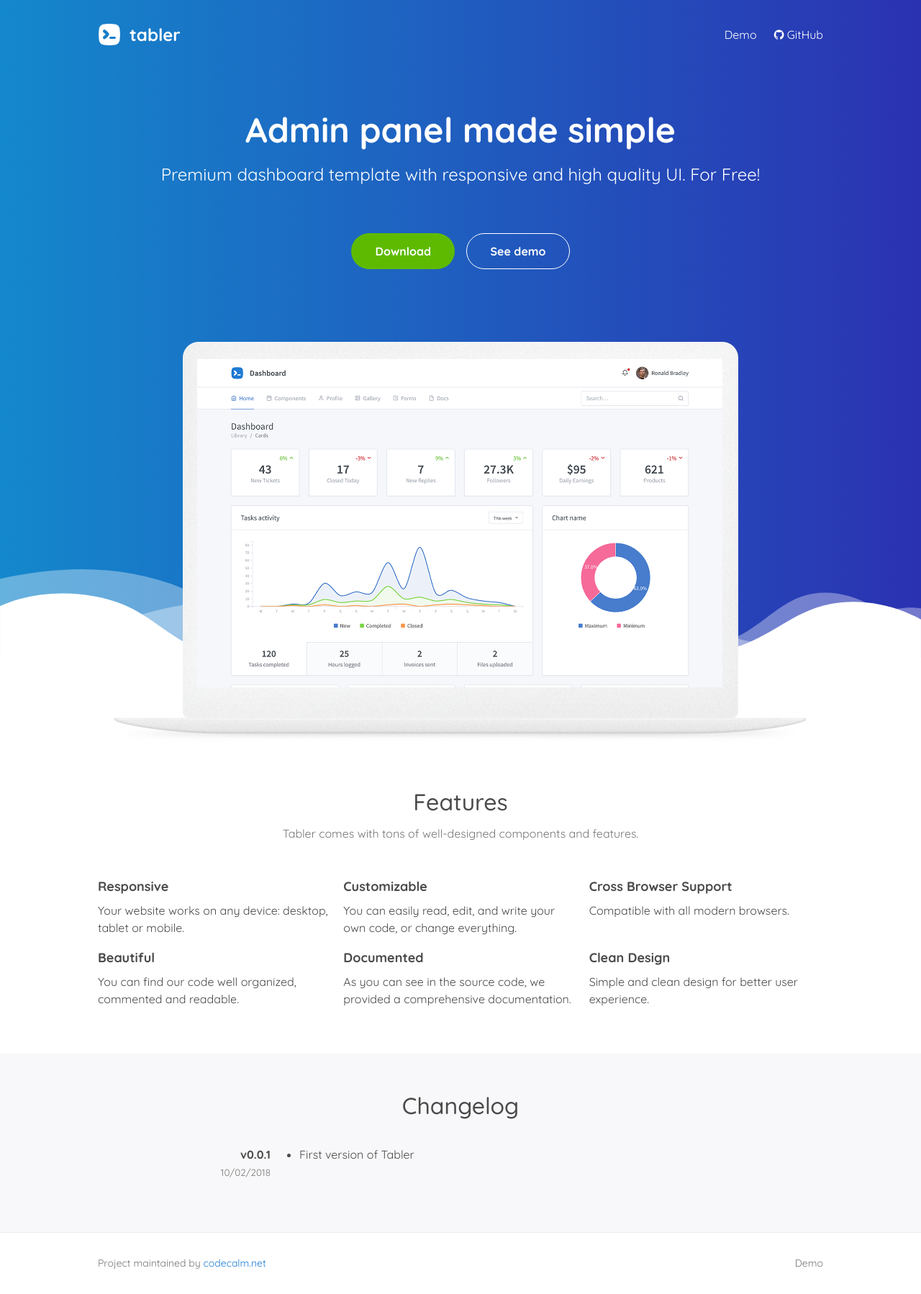
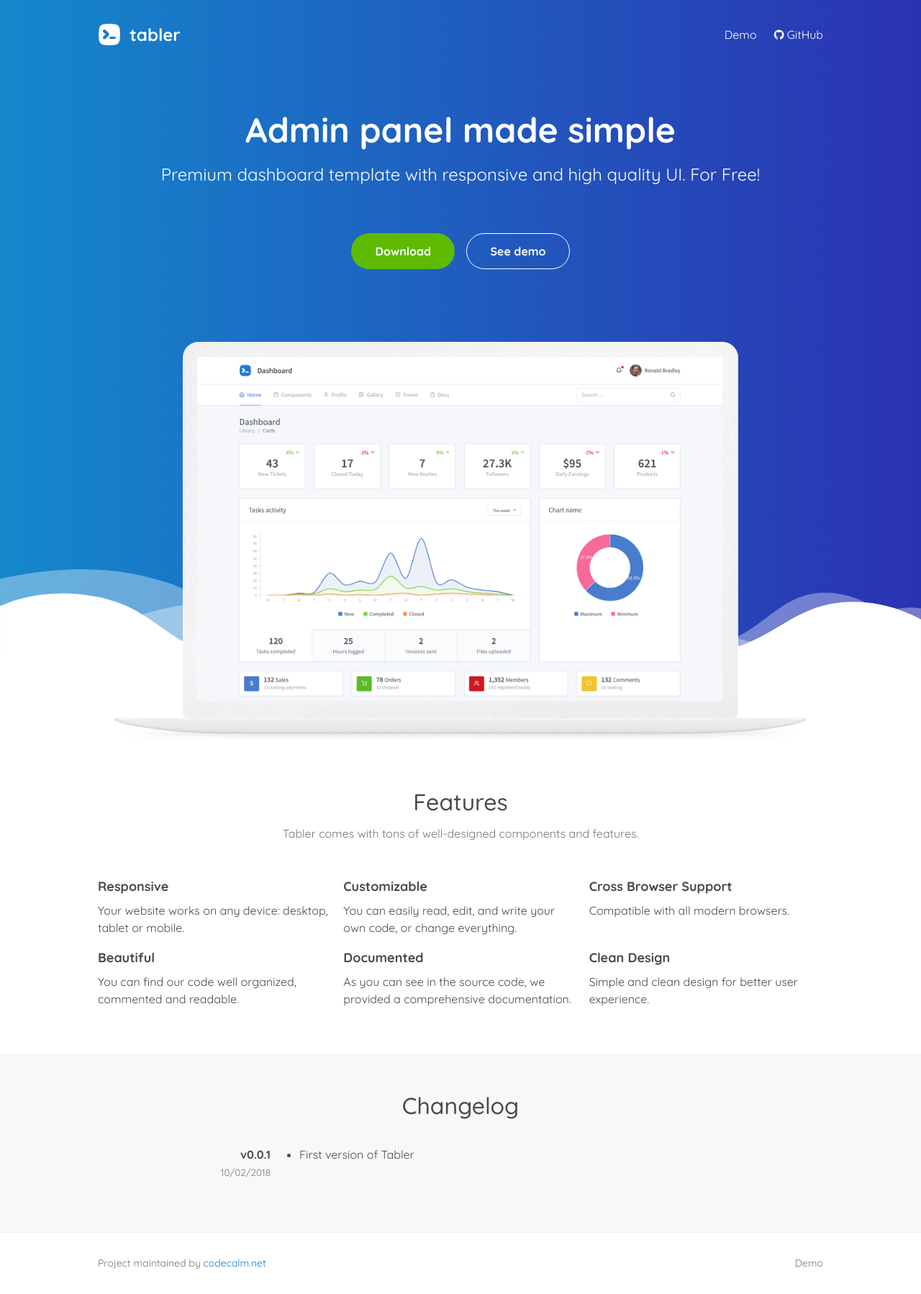
Before and after one commit to anndream/tabler.github.io, a Jekyll site: the page built from index.html, in a window 1280 px wide. Shown: the whole page at 72% size. Built offline with Jekyll 4.4.1, drawn with Linux system fonts in a browser that asks for light colours.

Commit message:
svg image preview

```diff
--- a/index.html
+++ b/index.html
@@ -22,7 +22,7 @@
 			<svg width="966" height="565" viewbox="0 0 966 565" version="1.1"
 			     xmlns="http://www.w3.org/2000/svg" xmlns:xlink= "http://www.w3.org/1999/xlink" preserveAspectRatio="xMidYMid meet">
 				<image xlink:href="assets/images/macbook.png" x="0" y="0" height="565" width="966"/>
-				<image xlink:href="assets/images/dashboard.png" x="117" y="28" height="458" width="730"/>
+				<image xlink:href="assets/images/dashboard.png" x="117" y="26" height="478" width="730"/>
 			</svg>
 		</div>
 	</div>
```
Also changed, not shown: assets/images/dashboard.png.
